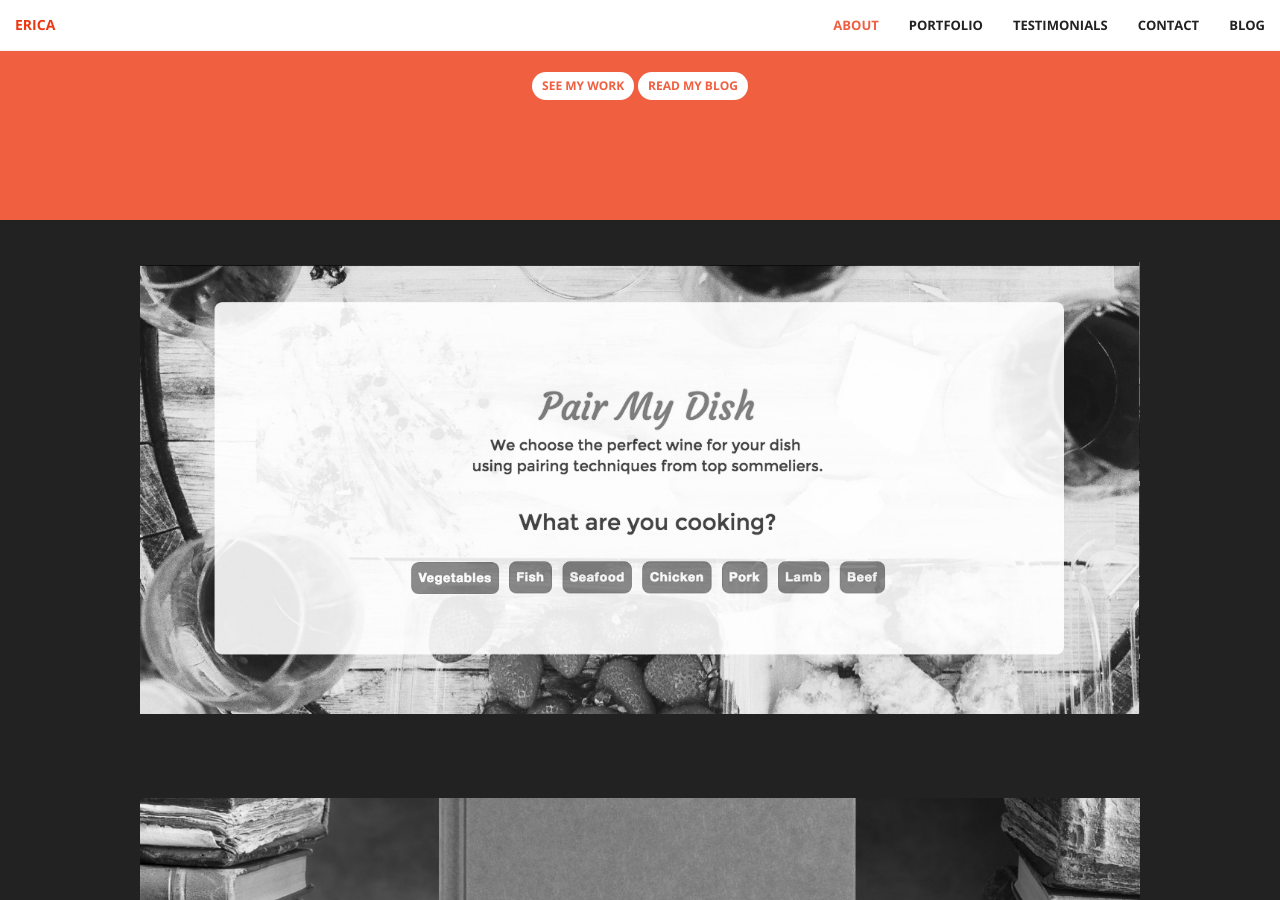
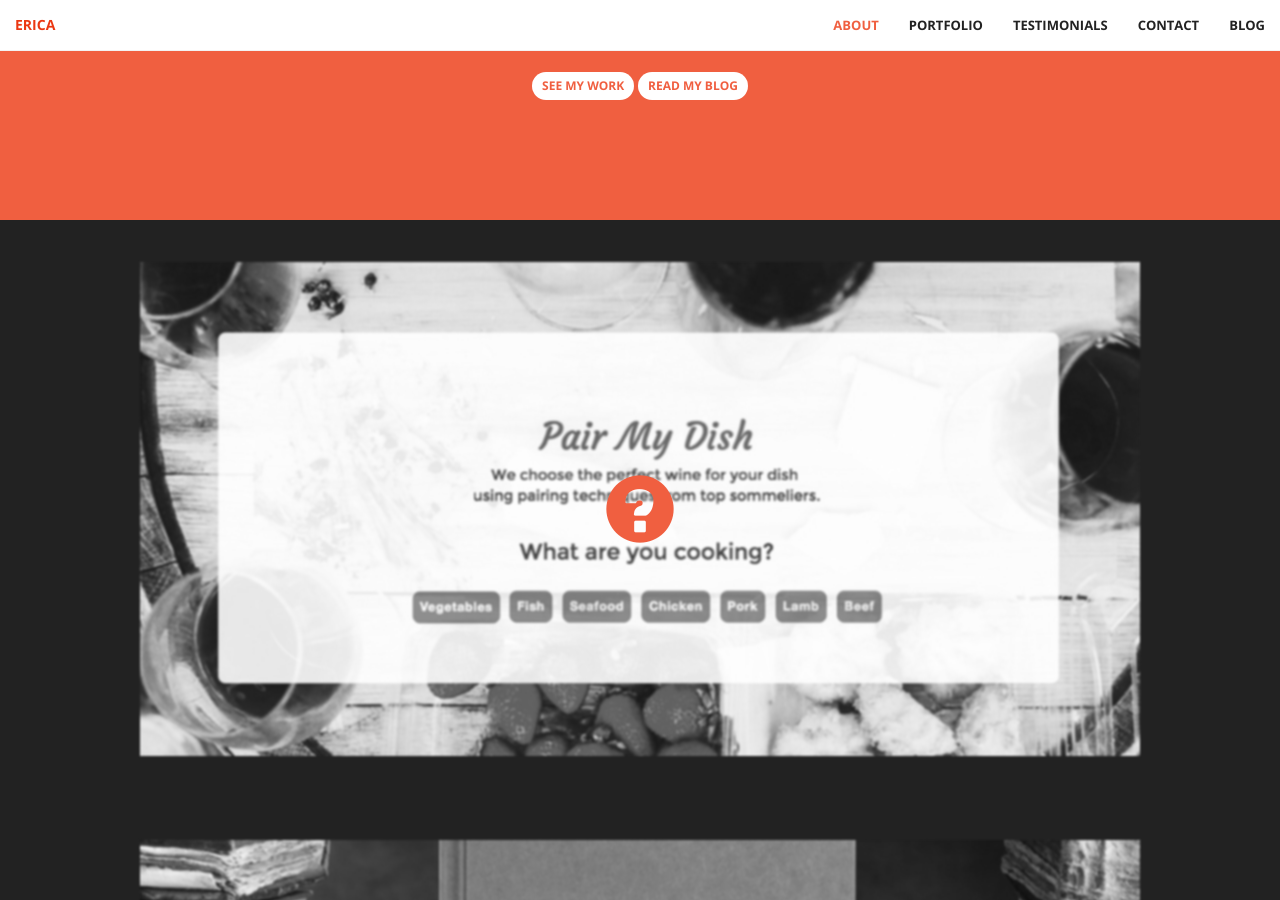
Before and after one commit to ESosa0/ericablog, a Jekyll site: the page built from index.html, in a window 1280 px wide and 900 px high, scrolled down 1096 px. Built offline with Jekyll 4.4.1, drawn with Linux system fonts in a browser that asks for light colours.

Commit message:
updated portfolio section to show overlay when clicked on touch device

```diff
--- a/_sass/creative.scss
+++ b/_sass/creative.scss
@@ -281,6 +281,21 @@
     -webkit-transition: all .35s;
     -moz-transition: all .35s;
     transition: all .35s;
+    z-index: 2;
+}
+
+.portfolio-box-question {
+    display: block;
+    position: absolute;
+    bottom: 0;
+    width: 100%;
+    height: 100%;
+    color: #f05f40;
+    z-index: 1;
+    font-size: 5em;
+    display: flex;
+    justify-content: center;
+    align-items: center;
 }
 
 .portfolio-box .portfolio-box-caption .portfolio-box-caption-content {
--- a/_sass/style.scss
+++ b/_sass/style.scss
@@ -23,7 +23,7 @@
 
 .portfolio-box img {
     -webkit-filter: grayscale(100%); /* Safari 6.0 - 9.0 */
-    filter: grayscale(100%);
+    filter: grayscale(100%) blur(1px);
 }
 
 // description on blog
--- a/index.html
+++ b/index.html
@@ -43,6 +43,9 @@
             <div class="col-lg-12 col-sm-12 portfolio-row">
                 <div class="portfolio-box">
                     <img src="images/pair_my_dish_no_nav_bar.jpg" class="img-responsive" alt="">
+                    <div class="portfolio-box-question">
+                        <span class="glyphicon glyphicon-question-sign"></span>
+                    </div>
                     <div class="portfolio-box-caption">
                         <div class="portfolio-box-caption-content">
                             <div class="project-category text-faded">
@@ -63,6 +66,9 @@
             <div class="col-lg-12 col-sm-12 portfolio-row">
                 <div class="portfolio-box">
                     <img src="images/book_searcher.jpg" class="img-responsive" alt="">
+                    <div class="portfolio-box-question">
+                        <span class="glyphicon glyphicon-question-sign"></span>
+                    </div>
                     <div class="portfolio-box-caption">
                         <div class="portfolio-box-caption-content">
                             <div class="project-category text-faded">
--- a/js/creative.js
+++ b/js/creative.js
@@ -45,4 +45,8 @@
     // Initialize WOW.js Scrolling Animations
     new WOW().init();
 
+    $(".portfolio-box-question").on('click touchstart', function() {
+        $(".portfolio-box-caption").css("opacity", "1");
+    });
+
 })(jQuery); // End of use strict
```
Also changed, not shown: images/pair_my_dish_no_nav_bar.jpg.
